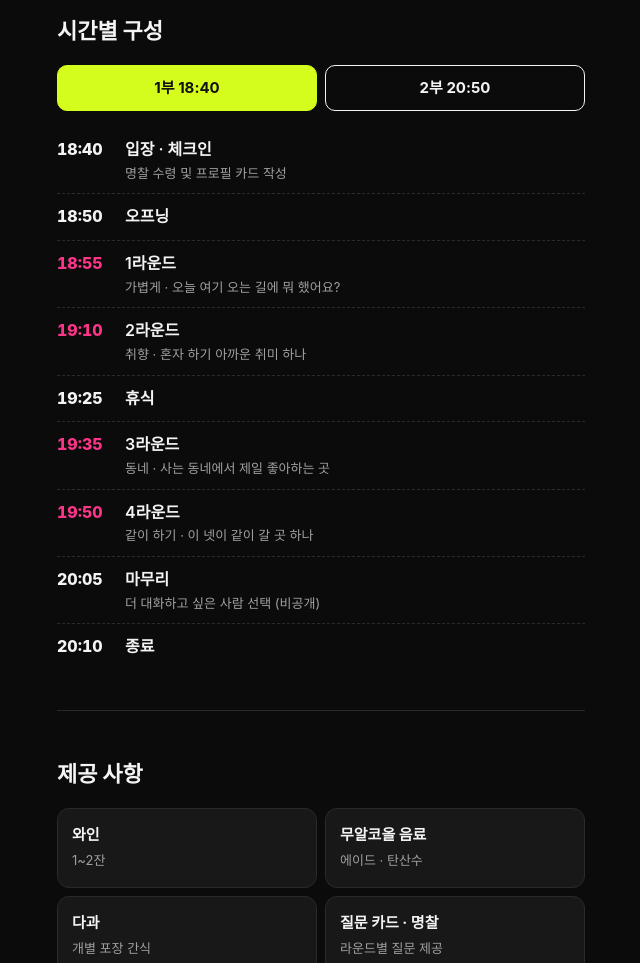
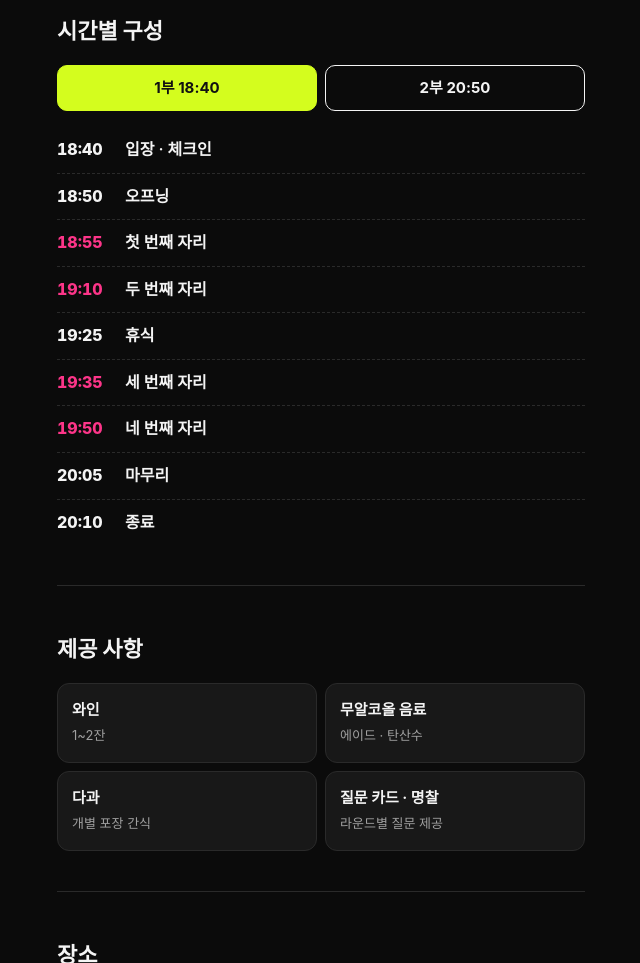
Before and after one commit to sosoyeon419-hue/yeopjari, a plain HTML site: page index.html in a window 1280 px wide. Shown: the part 1300-2263 px from the top of the page, without its empty margins (319-959 px from the left). Drawn offline with Linux system fonts and the light colour scheme; a web font is replaced by a local one.

Commit message:
시간표 라운드 이름을 첫 번째~네 번째 자리로 바꾸고 설명 제거
Co-Authored-By: Claude Opus 5.5 <noreply@anthropic.com>

```diff
--- a/index.html
+++ b/index.html
@@ -162,25 +162,25 @@
       <button class="tab" role="tab" aria-selected="false" data-tab="p2"><span data-k="2부 시간">2부 20:50</span></button>
     </div>
     <ol class="tl" id="p1">
-      <li><time>18:40</time><span class="what">입장 · 체크인<span class="sub">명찰 수령 및 프로필 카드 작성</span></span></li>
+      <li><time>18:40</time><span class="what">입장 · 체크인</span></li>
       <li><time>18:50</time><span class="what">오프닝</span></li>
-      <li class="round"><time>18:55</time><span class="what">1라운드<span class="sub">가볍게 · 오늘 여기 오는 길에 뭐 했어요?</span></span></li>
-      <li class="round"><time>19:10</time><span class="what">2라운드<span class="sub">취향 · 혼자 하기 아까운 취미 하나</span></span></li>
+      <li class="round"><time>18:55</time><span class="what">첫 번째 자리</span></li>
+      <li class="round"><time>19:10</time><span class="what">두 번째 자리</span></li>
       <li><time>19:25</time><span class="what">휴식</span></li>
-      <li class="round"><time>19:35</time><span class="what">3라운드<span class="sub">동네 · 사는 동네에서 제일 좋아하는 곳</span></span></li>
-      <li class="round"><time>19:50</time><span class="what">4라운드<span class="sub">같이 하기 · 이 넷이 같이 갈 곳 하나</span></span></li>
-      <li><time>20:05</time><span class="what">마무리<span class="sub">더 대화하고 싶은 사람 선택 (비공개)</span></span></li>
+      <li class="round"><time>19:35</time><span class="what">세 번째 자리</span></li>
+      <li class="round"><time>19:50</time><span class="what">네 번째 자리</span></li>
+      <li><time>20:05</time><span class="what">마무리</span></li>
       <li><time>20:10</time><span class="what">종료</span></li>
     </ol>
     <ol class="tl" id="p2" hidden>
-      <li><time>20:50</time><span class="what">입장 · 체크인<span class="sub">명찰 수령 및 프로필 카드 작성</span></span></li>
+      <li><time>20:50</time><span class="what">입장 · 체크인</span></li>
       <li><time>21:00</time><span class="what">오프닝</span></li>
-      <li class="round"><time>21:05</time><span class="what">1라운드<span class="sub">가볍게 · 오늘 여기 오는 길에 뭐 했어요?</span></span></li>
-      <li class="round"><time>21:20</time><span class="what">2라운드<span class="sub">취향 · 혼자 하기 아까운 취미 하나</span></span></li>
+      <li class="round"><time>21:05</time><span class="what">첫 번째 자리</span></li>
+      <li class="round"><time>21:20</time><span class="what">두 번째 자리</span></li>
       <li><time>21:35</time><span class="what">휴식</span></li>
-      <li class="round"><time>21:45</time><span class="what">3라운드<span class="sub">동네 · 사는 동네에서 제일 좋아하는 곳</span></span></li>
-      <li class="round"><time>22:00</time><span class="what">4라운드<span class="sub">같이 하기 · 이 넷이 같이 갈 곳 하나</span></span></li>
-      <li><time>22:15</time><span class="what">마무리<span class="sub">더 대화하고 싶은 사람 선택 (비공개)</span></span></li>
+      <li class="round"><time>21:45</time><span class="what">세 번째 자리</span></li>
+      <li class="round"><time>22:00</time><span class="what">네 번째 자리</span></li>
+      <li><time>22:15</time><span class="what">마무리</span></li>
       <li><time>22:20</time><span class="what">종료</span></li>
     </ol>
   </section>
```
